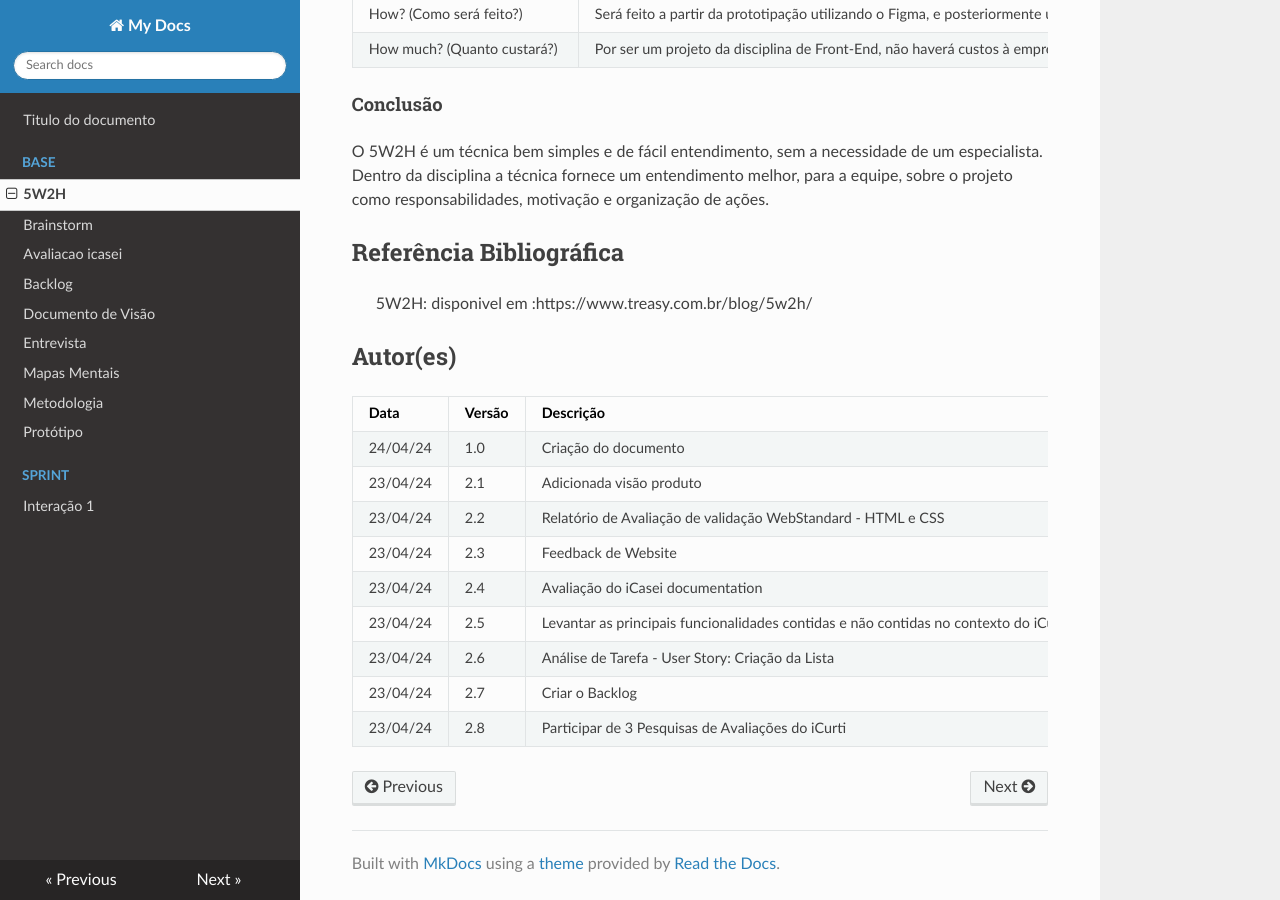
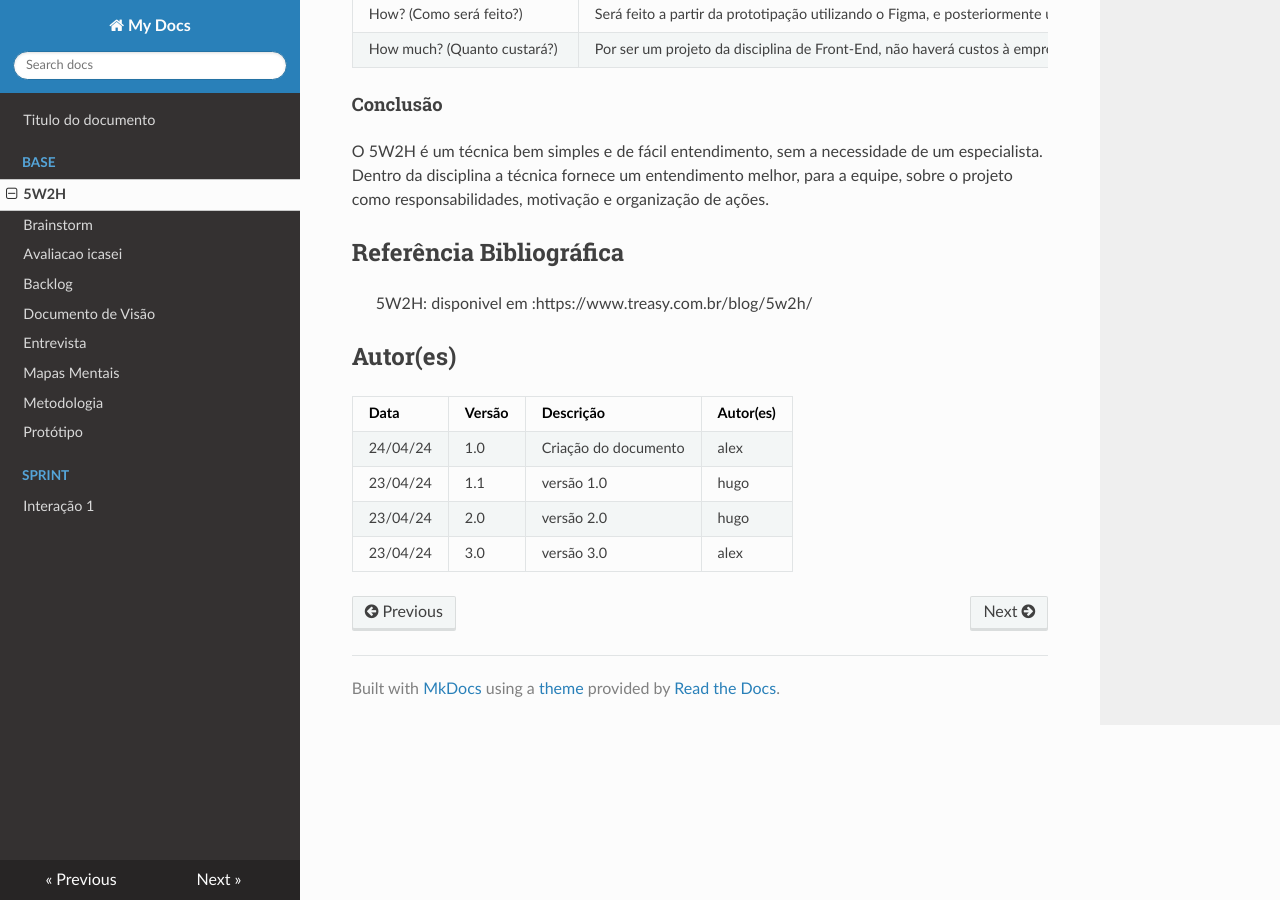
Before and after one commit to alexcyrillo/materias-faculdade, an MkDocs documentation site: the page built from docs/base/5w2h.md, in a window 1280 px wide and 900 px high, scrolled down 1768 px. Built offline with MkDocs 1.6.1, drawn with Linux system fonts in a browser that asks for light colours; nearby versions of some CDN libraries.

Commit message:
Update 5w2h.md
commit

```diff
--- a/docs/base/5w2h.md
+++ b/docs/base/5w2h.md
@@ -78,11 +78,6 @@ O 5W2H é um técnica bem simples e de fácil entendimento, sem a necessidade de
 | Data | Versão | Descrição | Autor(es) |
 | -- | -- | -- | -- |
 | 24/04/24 | 1.0 | Criação do documento | alex |
-| 23/04/24 | 2.1 | Adicionada visão produto | Pedro |
-| 23/04/24 | 2.2 | Relatório de Avaliação de validação WebStandard - HTML e CSS  | Gabriel |
-| 23/04/24 | 2.3 | Feedback de Website | Gabriel |
-| 23/04/24 | 2.4 | Avaliação do iCasei documentation | Alex |
-| 23/04/24 | 2.5 | Levantar as principais funcionalidades contidas e não contidas no contexto do iCurti | Alex |
-| 23/04/24 | 2.6 | Análise de Tarefa - User Story: Criação da Lista | Alex |
-| 23/04/24 | 2.7 | Criar o Backlog | Alex |
-| 23/04/24 | 2.8 | Participar de 3 Pesquisas de Avaliações do iCurti | Alex , Gabriel , Hugo , Pedro |
+| 23/04/24 | 1.1 | versão 1.0 | hugo |
+| 23/04/24 | 2.0 | versão 2.0 |hugo |
+| 23/04/24 | 3.0 | versão 3.0 | alex |
```
